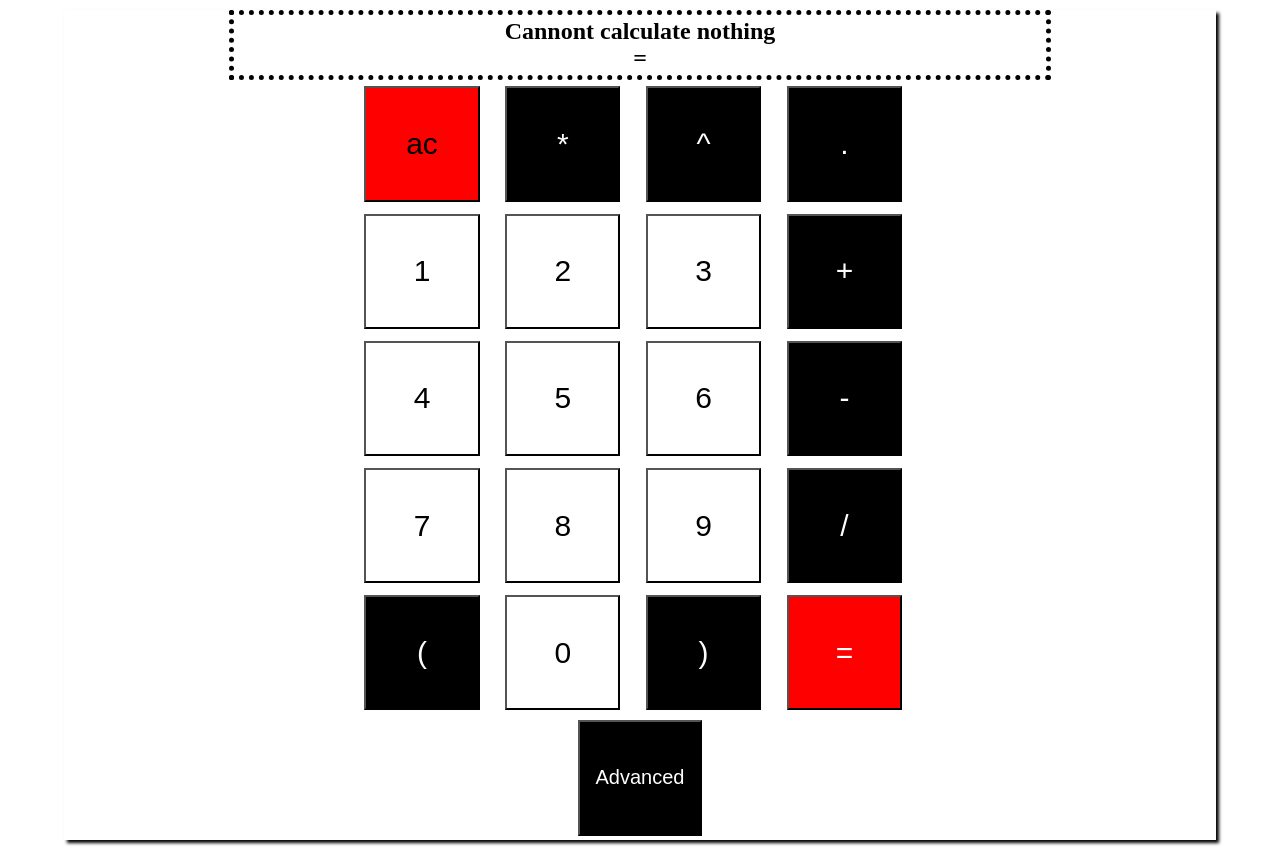
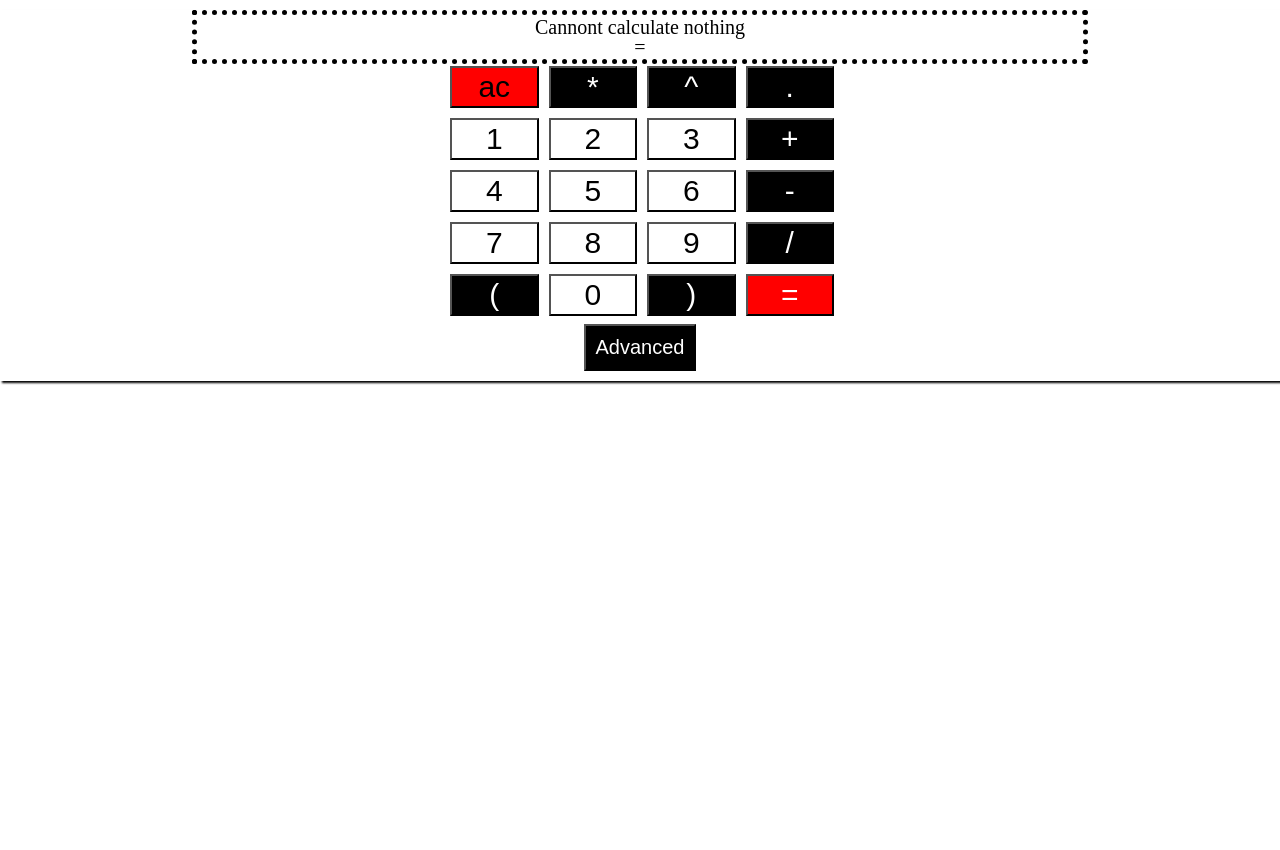
Before and after one commit to collerhatguy/calculator, a React (Create React App) app: page / in a window 1280 px wide. After the commit the page ends 800 px from the top, so only its background shows below. Built offline with nearby package versions, Linux system fonts and the light colour scheme.

Commit message:
styling changes

```diff
--- a/src/App.js
+++ b/src/App.js
@@ -22,11 +22,11 @@ function App() {
     setDisplay("")
   }
   return (
-    <div className="app">
+    <section className="app">
       <Display error={errorMessage} display={display} answer={answer} ghostAnswer={ghostAnswer} />
       <ButtonList setDisplay={setDisplay} allClear={allClear} findAnswer={findAnswer} advanced={advanced}/>
       <button className="advanced-button" onClick={() => setAdvanced(!advanced)}>Advanced</button>
-    </div>
+    </section>
   );
 }
 
--- a/src/styles/App.css
+++ b/src/styles/App.css
@@ -9,14 +9,72 @@
 /* 5. animation */
 /* 6. media queries */
 /* 1. varibales and default stats */
+html, body, div, span, applet, object, iframe,
+h1, h2, h3, h4, h5, h6, p, blockquote, pre,
+a, abbr, acronym, address, big, cite, code,
+del, dfn, em, img, ins, kbd, q, s, samp,
+small, strike, strong, sub, sup, tt, var,
+b, u, i, center,
+dl, dt, dd, ol, ul, li,
+fieldset, form, label, legend,
+table, caption, tbody, tfoot, thead, tr, th, td,
+article, aside, canvas, details, embed,
+figure, figcaption, footer, header, hgroup,
+menu, nav, output, ruby, section, summary,
+time, mark, audio, video {
+  margin: 0;
+  padding: 0;
+  border: 0;
+  font-size: 100%;
+  font: inherit;
+  vertical-align: baseline;
+}
+
+/* HTML5 display-role reset for older browsers */
+article, aside, details, figcaption, figure,
+footer, header, hgroup, menu, nav, section {
+  display: block;
+}
+
+ol, ul {
+  list-style: none;
+}
+
+blockquote, q {
+  quotes: none;
+}
+
+blockquote:before, blockquote:after,
+q:before, q:after {
+  content: '';
+  content: none;
+}
+
+table {
+  border-collapse: collapse;
+  border-spacing: 0;
+}
+
+html {
+  font-size: 62.5%;
+}
+
 * {
   margin: 0px;
   padding: 0px;
+  -webkit-box-sizing: border-box;
+          box-sizing: border-box;
+  max-width: 100%;
+}
+
+body {
+  line-height: 1;
+  font-size: 1.8rem;
 }
 
 /*      b. centering */
 #root, .app {
-  width: 100vw;
+  width: 100%;
   display: -webkit-box;
   display: -ms-flexbox;
   display: flex;
@@ -35,15 +93,15 @@
 /*      c. mixins */
 /* 2. display container */
 .app {
-  width: 90vw;
-  margin: 10px auto;
-  -webkit-box-shadow: .2em .2em .2em black;
-          box-shadow: .2em .2em .2em black;
+  margin: 1rem auto;
+  -webkit-box-shadow: .2rem .2rem .2rem black;
+          box-shadow: .2rem .2rem .2rem black;
 }
 
 #displayContainer {
+  font-size: 2rem;
   border: dotted 5px black;
-  padding: .2em;
+  padding: .2rem;
   width: 70%;
   text-align: center;
 }
@@ -54,12 +112,13 @@
   width: -webkit-min-content;
   width: -moz-min-content;
   width: min-content;
-  padding: 0 .2em;
+  padding: 0 .2rem;
   margin: 0 auto;
 }
 
 /* 3. buttons spacing */
 .all-buttons {
+  width: 60%;
   display: -webkit-box;
   display: -ms-flexbox;
   display: flex;
@@ -72,42 +131,41 @@
 }
 
 .normal-buttons {
+  width: 50%;
   display: -ms-grid;
   display: grid;
-  -ms-grid-columns: (11vw)[4];
-      grid-template-columns: repeat(4, 11vw);
+  -ms-grid-columns: (1fr)[4];
+      grid-template-columns: repeat(4, 1fr);
+  gap: 1rem;
 }
 
 .buttons-advanced {
+  width: 10%;
   display: -ms-grid;
   display: grid;
-  -ms-grid-columns: 11vw;
-      grid-template-columns: 11vw;
-  -ms-grid-rows: (10vw)[5];
-      grid-template-rows: repeat(5, 10vw);
+  -ms-grid-columns: .2fr;
+      grid-template-columns: .2fr;
+  -ms-grid-rows: (1fr)[5];
+      grid-template-rows: repeat(5, 1fr);
+  gap: 1rem;
   -webkit-animation: rising 500ms linear forwards;
           animation: rising 500ms linear forwards;
-  margin: .2em;
+  margin: .2rem;
 }
 
 /* 4. buttons styling */
 button {
-  font-size: 20px;
-  width: 9vw;
-  height: 9vw;
-  margin: .2em;
+  font-size: 2rem;
+  width: 100%;
+  height: 100%;
+  margin: .2rem;
   background-color: black;
   color: white;
   -webkit-transition-duration: 300ms;
           transition-duration: 300ms;
 }
 
-button:hover {
-  color: black;
-  background-color: white;
-}
-
-button:focus {
+button:focus, button:hover {
   outline: none;
   color: black;
   background-color: white;
@@ -120,12 +178,7 @@ button:focus {
           transition-duration: 300ms;
 }
 
-.number:hover {
-  color: white;
-  background-color: black;
-}
-
-.number:focus {
+.number:focus, .number:hover {
   outline: none;
   color: white;
   background-color: black;
@@ -138,12 +191,7 @@ button:focus {
           transition-duration: 300ms;
 }
 
-.non-number:hover {
-  color: black;
-  background-color: white;
-}
-
-.non-number:focus {
+.non-number:focus, .non-number:hover {
   outline: none;
   color: black;
   background-color: white;
@@ -156,12 +204,7 @@ button:focus {
           transition-duration: 300ms;
 }
 
-.ac:hover {
-  color: red;
-  background-color: black;
-}
-
-.ac:focus {
+.ac:focus, .ac:hover {
   outline: none;
   color: red;
   background-color: black;
@@ -174,46 +217,42 @@ button:focus {
           transition-duration: 300ms;
 }
 
-.equals:hover {
-  color: red;
-  background-color: white;
-}
-
-.equals:focus {
+.equals:focus, .equals:hover {
   outline: none;
   color: red;
   background-color: white;
 }
 
 .advanced-button {
-  font-size: 20px;
-  width: 9vw;
-  height: 9vw;
-  margin: .2em;
+  font-size: 2rem;
+  width: 100%;
+  height: 100%;
+  margin: .2rem;
   width: -webkit-min-content;
   width: -moz-min-content;
   width: min-content;
-  padding: 0 .8em;
+  padding: 1rem;
+  margin: 1rem;
 }
 
 /* 5. animation */
 @-webkit-keyframes rising {
   from {
-    width: 0vw;
+    width: 0%;
     opacity: 0;
   }
   to {
-    width: 9vw;
+    width: 100%;
     opacity: 1;
   }
 }
 @keyframes rising {
   from {
-    width: 0vw;
+    width: 0%;
     opacity: 0;
   }
   to {
-    width: 9vw;
+    width: 100%;
     opacity: 1;
   }
 }
@@ -225,22 +264,22 @@ button:focus {
 /* 6. media queries */
 @media screen and (max-width: 360px) {
   button {
-    font-size: 25px;
+    font-size: 2rem;
     min-width: -webkit-max-content;
     min-width: -moz-max-content;
     min-width: max-content;
     min-height: -webkit-min-content;
     min-height: -moz-min-content;
     min-height: min-content;
-    padding: .2em;
-    margin: .2em;
+    padding: .2rem;
+    margin: .2rem;
   }
 }
 
 @media screen and (min-width: 700px) {
   button {
-    font-size: 30px;
-    margin: .2em;
+    font-size: 3rem;
+    margin: .2rem;
   }
 }
 /*# sourceMappingURL=App.css.map */
--- a/src/styles/App.scss
+++ b/src/styles/App.scss
@@ -12,19 +12,13 @@
 
 /* 1. varibales and default stats */
     // a. variables
-$button-size-medium: 9vw;
-$primary-color: black;
-$secondary-color: white;
-$tertiary-color: red;
+@import "./variables";
 
-* {
-    margin: 0px;
-    padding: 0px;
-}
+@import "./reset";
 
 /*      b. centering */
 #root, .app {
-    width: 100vw;
+    width: 100%;
     display: flex;
     justify-content: center;
     align-items: center;
@@ -33,20 +27,16 @@ $tertiary-color: red;
 /*      c. mixins */
 
 @mixin button() {
-    font-size: 20px;
+    font-size: 2rem;
     width: $button-size-medium;
     height: $button-size-medium;
-    margin: .2em;
+    margin: .2rem;
 }
 @mixin coloring($prime-color, $other-color) {
     background-color: $prime-color;
     color: $other-color;
     transition-duration: 300ms;
-    &:hover {
-        color: $prime-color;
-        background-color: $other-color;
-    }
-    &:focus {
+    &:focus,  &:hover {
         outline: none;
         color: $prime-color;
         background-color: $other-color;
@@ -55,13 +45,13 @@ $tertiary-color: red;
 
 /* 2. display container */
 .app {
-    width: 90vw;
-    margin: 10px auto;
-    box-shadow: .2em .2em .2em black;
+    margin: 1rem auto;
+    box-shadow: .2rem .2rem .2rem black;
 }
 #displayContainer {
+    font-size: 2rem;
     border: dotted 5px $primary-color;
-    padding: .2em;
+    padding: .2rem;
     width: 70%;
     text-align: center;
 }
@@ -69,26 +59,31 @@ $tertiary-color: red;
     color: hsl(0, 0%, 70%);
     background-color: hsl(0, 0%, 0%);
     width: min-content;
-    padding: 0 .2em;
+    padding: 0 .2rem;
     margin: 0 auto;
 }
 
 /* 3. buttons spacing */
 .all-buttons {
+    width: 60%;
     display: flex;
     justify-content: center;
     align-items: baseline;
 }
 .normal-buttons {
+    width: 50%;
     display: grid;
-    grid-template-columns: repeat(4, $button-size-medium + 2vw);
+    grid-template-columns: repeat(4, 1fr);
+    gap: 1rem;
 }
 .buttons-advanced {
+    width: 10%;
     display: grid;
-    grid-template-columns: $button-size-medium + 2vw;
-    grid-template-rows: repeat(5, $button-size-medium + 1vw);
+    grid-template-columns: .2fr;
+    grid-template-rows: repeat(5, 1fr);
+    gap: 1rem;
     animation: rising 500ms linear forwards;
-    margin: .2em;
+    margin: .2rem;
 }
 /* 4. buttons styling */
 
@@ -111,18 +106,19 @@ button {
 .advanced-button {
     @include button();
     width: min-content;
-    padding: 0 .8em;
+    padding: 1rem;
+    margin: 1rem;
 }
 
 /* 5. animation */
 
 @keyframes rising {
     from {
-        width: 0vw;
+        width: 0%;
         opacity: 0;
     }
     to {
-        width: $button-size-medium;
+        width: 100%;
         opacity: 1;
     }
 }
@@ -135,16 +131,16 @@ button {
 
 @media screen and (max-width: 360px) {
     button {
-        font-size: 25px;
+        font-size: 2rem;
         min-width: max-content;
         min-height: min-content;
-        padding: .2em;
-        margin: .2em;
+        padding: .2rem;
+        margin: .2rem;
     }
 }
 @media screen and (min-width: 700px) {
     button {
-        font-size: 30px;
-        margin: .2em;
+        font-size: 3rem;
+        margin: .2rem;
     }
 }
--- /dev/null
+++ b/src/styles/_reset.scss
@@ -0,0 +1,53 @@
+html, body, div, span, applet, object, iframe,
+h1, h2, h3, h4, h5, h6, p, blockquote, pre,
+a, abbr, acronym, address, big, cite, code,
+del, dfn, em, img, ins, kbd, q, s, samp,
+small, strike, strong, sub, sup, tt, var,
+b, u, i, center,
+dl, dt, dd, ol, ul, li,
+fieldset, form, label, legend,
+table, caption, tbody, tfoot, thead, tr, th, td,
+article, aside, canvas, details, embed,
+figure, figcaption, footer, header, hgroup,
+menu, nav, output, ruby, section, summary,
+time, mark, audio, video {
+	margin: 0;
+	padding: 0;
+	border: 0;
+	font-size: 100%;
+	font: inherit;
+	vertical-align: baseline;
+}
+/* HTML5 display-role reset for older browsers */
+article, aside, details, figcaption, figure,
+footer, header, hgroup, menu, nav, section {
+	display: block;
+}
+ol, ul {
+	list-style: none;
+}
+blockquote, q {
+	quotes: none;
+}
+blockquote:before, blockquote:after,
+q:before, q:after {
+	content: '';
+	content: none;
+}
+table {
+	border-collapse: collapse;
+	border-spacing: 0;
+}
+html {
+    font-size: 62.5%;
+}
+* {
+    margin: 0px;
+    padding: 0px;
+    box-sizing: border-box;
+    max-width: 100%;
+}
+body {
+	line-height: 1;
+    font-size: 1.8rem;
+}
--- /dev/null
+++ b/src/styles/_variables.scss
@@ -0,0 +1,4 @@
+$button-size-medium: 100%;
+$primary-color: black;
+$secondary-color: white;
+$tertiary-color: red;
```
Also changed, not shown: 1 other file (tests, documents, lock files or other folders).
